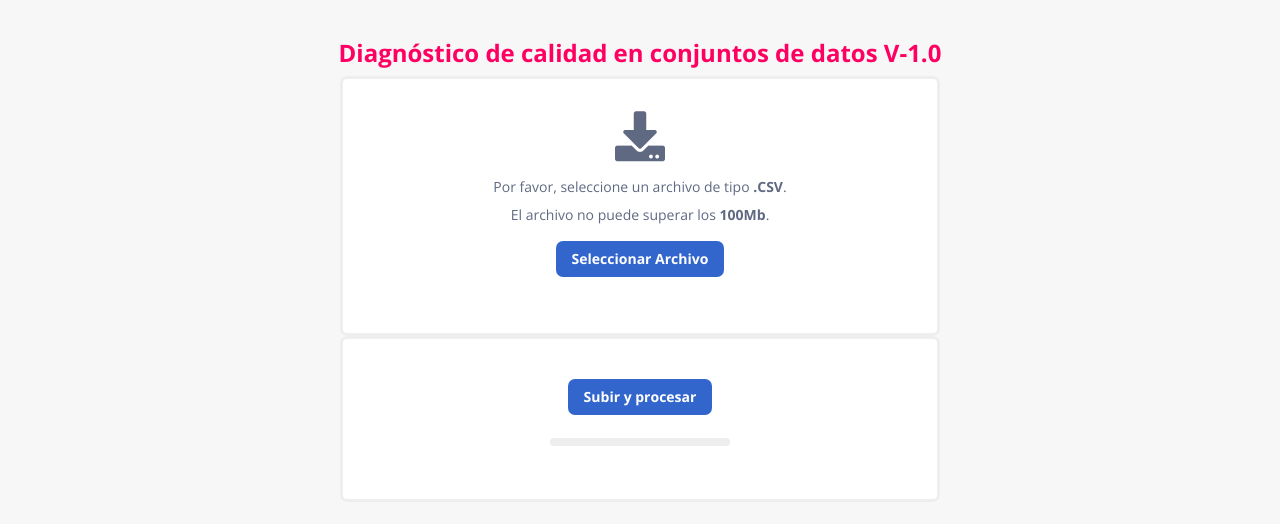
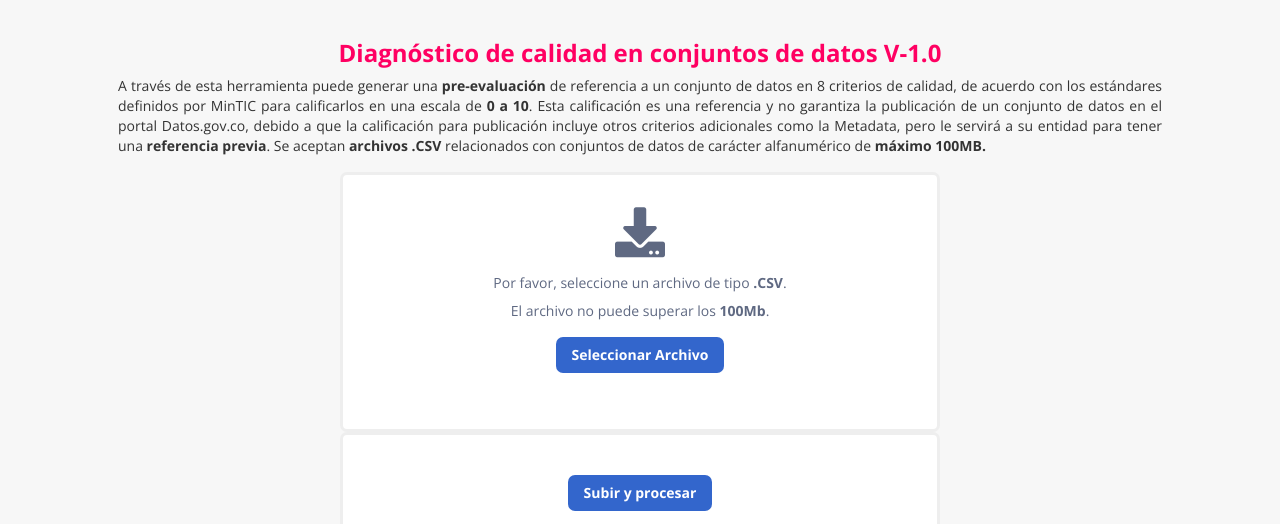
Before and after one commit to MicroServiciosGlobal/app-diagnostico-calidad-datos, a website: page public/index.html in a window 1280 px wide. Shown: the part 215-739 px from the top of the page. Drawn offline with nearby package versions, Linux system fonts and the light colour scheme.

Commit message:
Texto de Introdución

```diff
--- a/public/data.js
+++ b/public/data.js
@@ -169,9 +169,3 @@ window.onload = function () {
 	});
 
 }
-
-// git user.name = "Dave Villamor"
-// git user.email = "dacovillamor@gmail.com"
-// git config --global user.name "Dave Villamor"
-// git config --global user.email "dacovillamor@gmail.com"
-//
--- a/public/index.html
+++ b/public/index.html
@@ -29,6 +29,11 @@
 		</div>
 	</div>
 	<!-- Cargar archivo -->
+	<div>
+		<p style="text-align: justify;">
+			A través de esta herramienta puede generar una <b>pre-evaluación</b> de referencia a un conjunto de datos en 8 criterios de calidad, de acuerdo con los estándares definidos por MinTIC para calificarlos en una escala de <b>0 a 10</b>. Esta calificación es una referencia y no garantiza la publicación de un conjunto de datos en el portal Datos.gov.co, debido a que la calificación para publicación incluye otros criterios adicionales como la Metadata, pero le servirá a su entidad para tener una <b>referencia previa</b>. Se aceptan <b>archivos .CSV</b> relacionados con conjuntos de datos de carácter alfanumérico de <b>máximo 100MB.</b>
+		</p>
+	</div>
 	<div class="container " id="formulario_carga">
 		<div class="row animated fadeInUp carga_de_datos">
 			<div class="col-12 d-flex justify-content-center">
```
